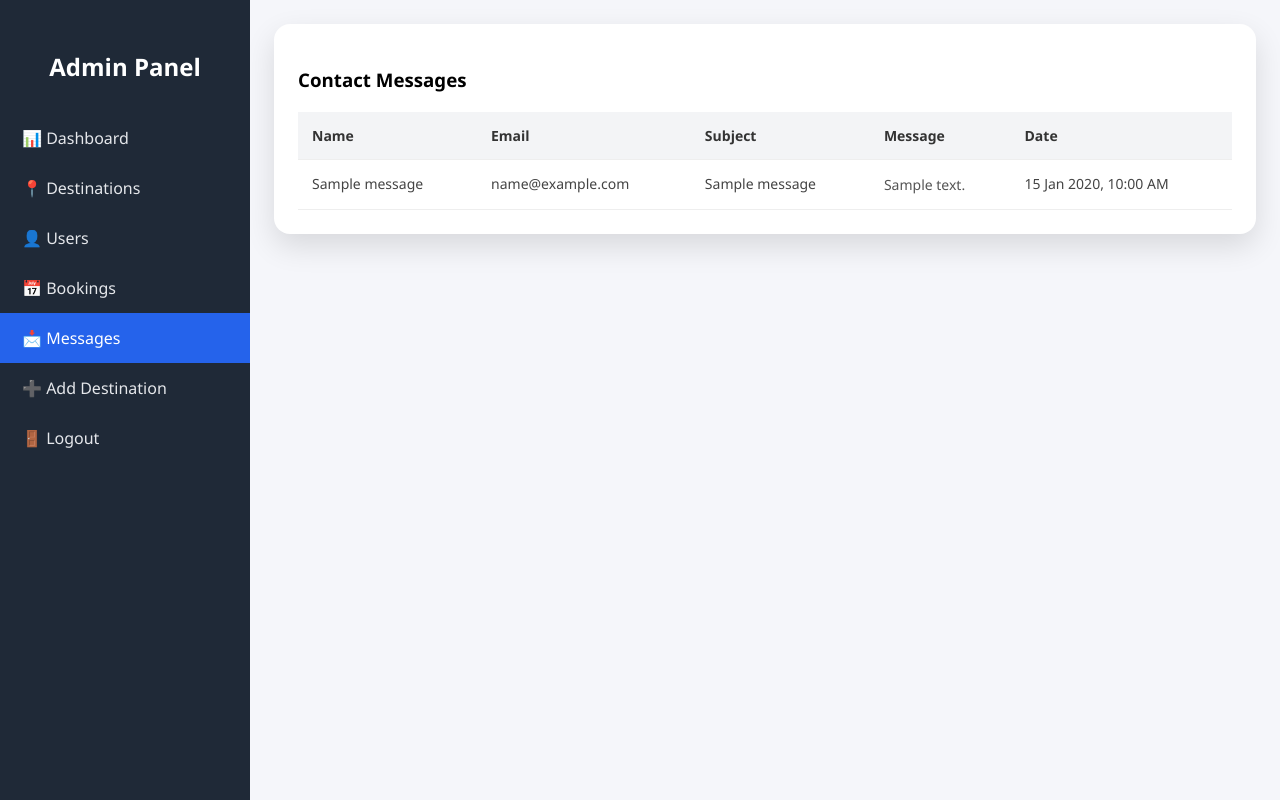
After one commit to AaishaShahani2001/mr.traveller, a PHP site: page /admin_manage_contact.php in a window 1280 px wide. The commit adds this page. Run offline with PHP 8.4, Linux system fonts and the light colour scheme; the visitor is signed in with stand-in values (Sample User, id 1); tables that the repository leaves empty or names only in its code hold one stand-in row (values such as "Sample post").

Commit message:
created admin side pages for contact us form in user side

```diff
--- a/admin_dashboard.php
+++ b/admin_dashboard.php
@@ -152,9 +152,10 @@ th { text-align:left; color:#555; }
     <h2>Admin Panel</h2>
     <a class="active" href="admin_dashboard.php">📊 Dashboard</a>
     <a href="admin_manage_destinations.php">📍 Destinations</a>
+    <a href="add_destination.php">➕ Add Destination</a>
     <a href="admin_manage_users.php">👤 Users</a>
     <a href="admin_manage_bookings.php">📅 Bookings</a>
-    <a href="add_destination.php">➕ Add Destination</a>
+    <a href="admin_manage_contact.php">📩 Messages</a>
     <a href="logout.php">🚪 Logout</a>
 </div>
 
--- /dev/null
+++ b/admin_manage_contact.php
@@ -0,0 +1,181 @@
+<?php
+session_start();
+require "config.php";
+
+/* ---------- Admin Protection ---------- */
+if (!isset($_SESSION['role']) || $_SESSION['role'] !== 'admin') {
+    header("Location: login.php");
+    exit;
+}
+
+/* ---------- Fetch messages ---------- */
+$messages = $conn->query("
+    SELECT * FROM contact_messages
+    ORDER BY created_at DESC
+")->fetchAll(PDO::FETCH_ASSOC);
+?>
+
+<!DOCTYPE html>
+<html lang="en">
+<head>
+<meta charset="UTF-8">
+<title>Contact Messages | Admin</title>
+<meta name="viewport" content="width=device-width, initial-scale=1">
+
+<style>
+* { box-sizing: border-box; font-family: "Segoe UI", Arial, sans-serif; }
+body { margin:0; background:#f5f6fa; }
+
+.layout { display:flex; min-height:100vh; }
+
+/* Sidebar */
+.sidebar {
+    width:250px;
+    background:#1f2937;
+    color:white;
+    padding-top:30px;
+    position:fixed;
+    height:100%;
+}
+.sidebar h2 { text-align:center; margin-bottom:30px; }
+.sidebar a {
+    display:block;
+    padding:14px 22px;
+    color:#e5e7eb;
+    text-decoration:none;
+}
+.sidebar a:hover,
+.sidebar a.active {
+    background:#2563eb;
+    color:white;
+}
+
+/* Main */
+.main {
+    margin-left:250px;
+    padding:24px;
+    width:100%;
+}
+
+/* Section */
+.section {
+    background:white;
+    padding:24px;
+    border-radius:16px;
+    box-shadow:0 12px 30px rgba(0,0,0,.12);
+}
+
+.section h3 {
+    margin-bottom:20px;
+}
+
+/* Table */
+table {
+    width:100%;
+    border-collapse:collapse;
+}
+
+th, td {
+    padding:14px;
+    border-bottom:1px solid #eee;
+    text-align:left;
+    vertical-align:top;
+}
+
+th {
+    background:#f3f4f6;
+    color:#333;
+    font-size:14px;
+}
+
+td {
+    font-size:14px;
+    color:#444;
+}
+
+.message {
+    max-width:420px;
+    line-height:1.5;
+    color:#555;
+}
+
+/* Empty */
+.empty {
+    text-align:center;
+    color:#777;
+    padding:30px;
+}
+
+/* Responsive */
+@media (max-width:900px) {
+    .sidebar {
+        position:relative;
+        width:100%;
+        height:auto;
+    }
+    .main {
+        margin-left:0;
+    }
+    .layout {
+        flex-direction:column;
+    }
+    table {
+        font-size:13px;
+    }
+}
+</style>
+</head>
+
+<body>
+
+<div class="layout">
+
+<!-- Sidebar -->
+<div class="sidebar">
+    <h2>Admin Panel</h2>
+    <a href="admin_dashboard.php">📊 Dashboard</a>
+    <a href="admin_manage_destinations.php">📍 Destinations</a>
+    <a href="admin_manage_users.php">👤 Users</a>
+    <a href="admin_manage_bookings.php">📅 Bookings</a>
+    <a class="active" href="admin_manage_contact.php">📩 Messages</a>
+    <a href="add_destination.php">➕ Add Destination</a>
+    <a href="logout.php">🚪 Logout</a>
+</div>
+
+<!-- Main -->
+<div class="main">
+
+<div class="section">
+    <h3>Contact Messages</h3>
+
+    <?php if (!$messages): ?>
+        <div class="empty">No messages received yet.</div>
+    <?php else: ?>
+    <table>
+        <tr>
+            <th>Name</th>
+            <th>Email</th>
+            <th>Subject</th>
+            <th>Message</th>
+            <th>Date</th>
+        </tr>
+
+        <?php foreach ($messages as $m): ?>
+        <tr>
+            <td><?= htmlspecialchars($m['name']) ?></td>
+            <td><?= htmlspecialchars($m['email']) ?></td>
+            <td><?= htmlspecialchars($m['subject'] ?: '-') ?></td>
+            <td class="message"><?= nl2br(htmlspecialchars($m['message'])) ?></td>
+            <td><?= date("d M Y, h:i A", strtotime($m['created_at'])) ?></td>
+        </tr>
+        <?php endforeach; ?>
+    </table>
+    <?php endif; ?>
+
+</div>
+
+</div>
+</div>
+
+</body>
+</html>
```
